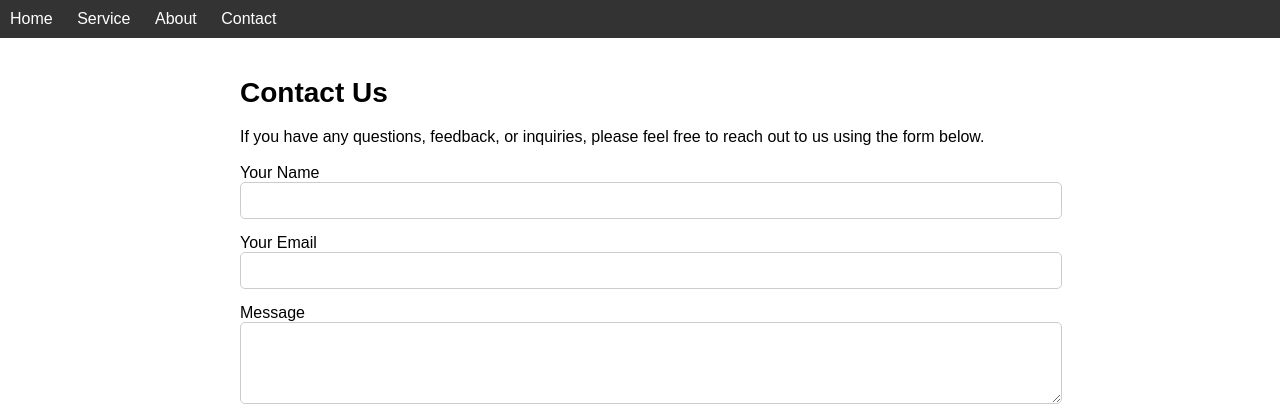
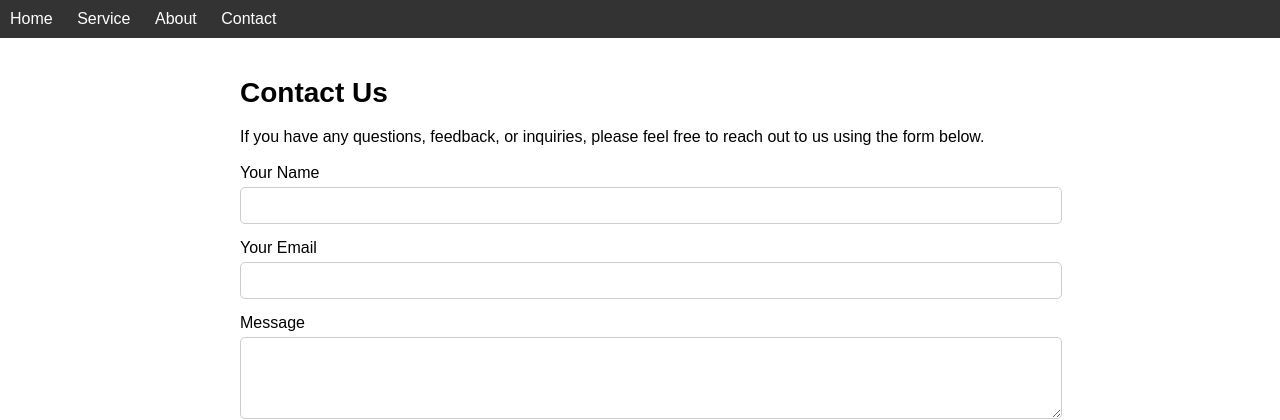
Before and after one commit to Masoud-32/Masoud-32.github.io, a plain HTML site: page contact.html in a window 1280 px wide. Shown: the top 420 px of the page. Drawn offline with Linux system fonts and the light colour scheme.

Commit message:
Update styles.css

```diff
--- a/styles.css
+++ b/styles.css
@@ -75,6 +75,7 @@ ul {
 
 
 input[type="text"],
+input[type="file"],
 input[type="email"],
 textarea {
   width: 100%;
@@ -87,6 +88,10 @@ textarea {
 textarea {
   resize: vertical;
 }
+
+label {
+  display: block;
+  margin-bottom: 5px;
 
 button[type="submit"] {
   background-color: #333;
```
